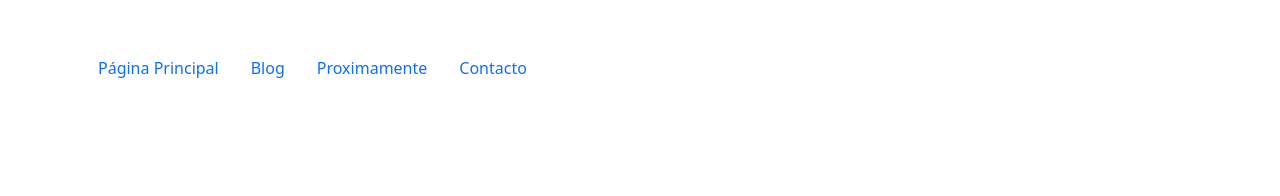
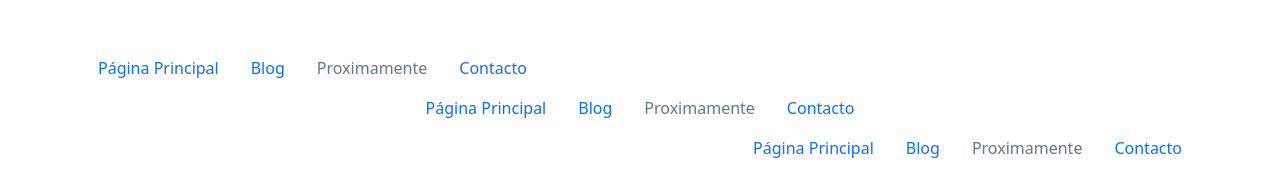
Before and after one commit to MARSFOREVER472/Practica, a plain HTML site: page grid/navs.html in a window 1280 px wide. Drawn offline with Linux system fonts and the light colour scheme.

Commit message:
Alineando secciones de un menú principal!

```diff
--- a/grid/navs.html
+++ b/grid/navs.html
@@ -21,9 +21,26 @@
 
                     <li><a href="#" class="nav-link">Página Principal</a></li>
                     <li><a href="#" class="nav-link">Blog</a></li>
-                    <li><a href="#" class="nav-link">Proximamente</a></li>
+                    <li><a href="#" class="nav-link disabled" tabindex="-1" aria-disabled="true">Proximamente</a></li>
                     <li><a href="#" class="nav-link">Contacto</a></li>
                 </ul>
+
+                <ul class="nav justify-content-center">
+
+                    <li><a href="#" class="nav-link">Página Principal</a></li>
+                    <li><a href="#" class="nav-link">Blog</a></li>
+                    <li><a href="#" class="nav-link disabled" tabindex="-1" aria-disabled="true">Proximamente</a></li>
+                    <li><a href="#" class="nav-link">Contacto</a></li>
+                </ul>
+
+                <ul class="nav justify-content-end">
+
+                    <li><a href="#" class="nav-link">Página Principal</a></li>
+                    <li><a href="#" class="nav-link">Blog</a></li>
+                    <li><a href="#" class="nav-link disabled" tabindex="-1" aria-disabled="true">Proximamente</a></li>
+                    <li><a href="#" class="nav-link">Contacto</a></li>
+                </ul>
+
             </div>
         </div>
     </div>
```
